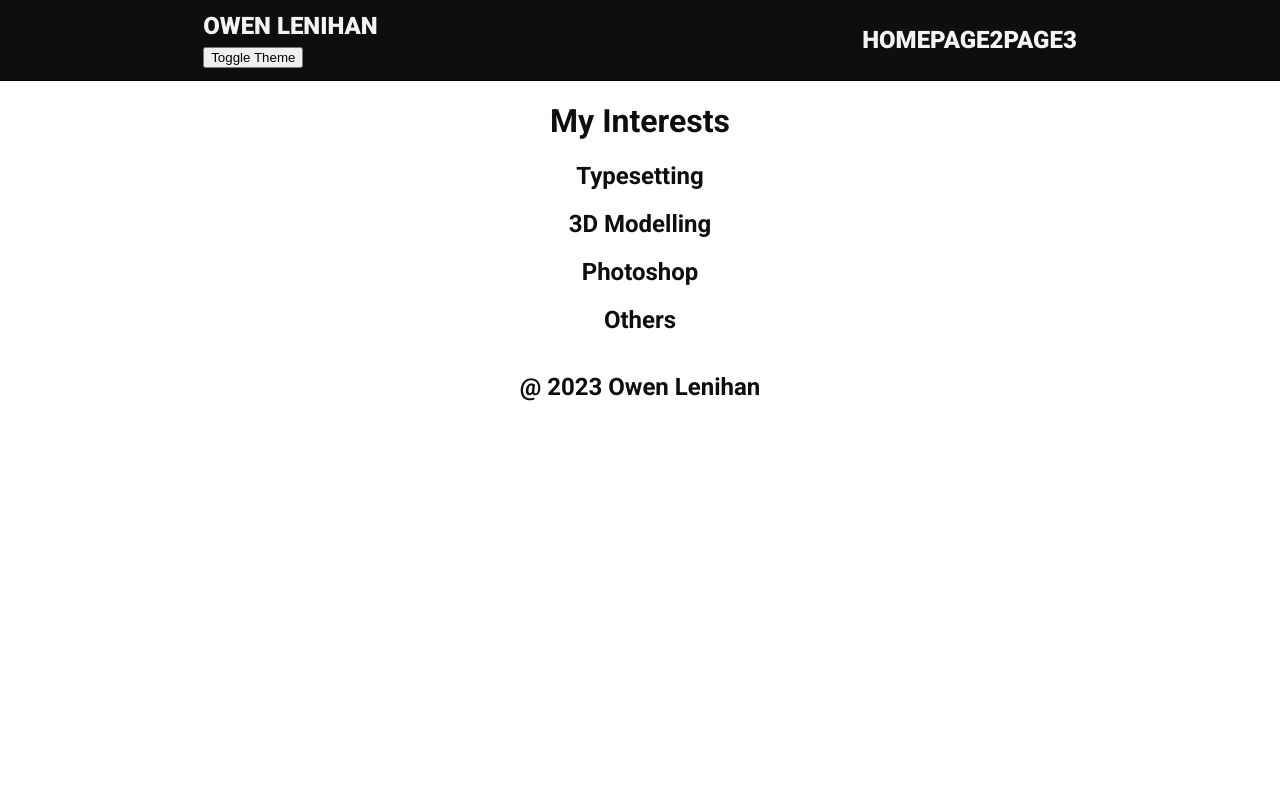
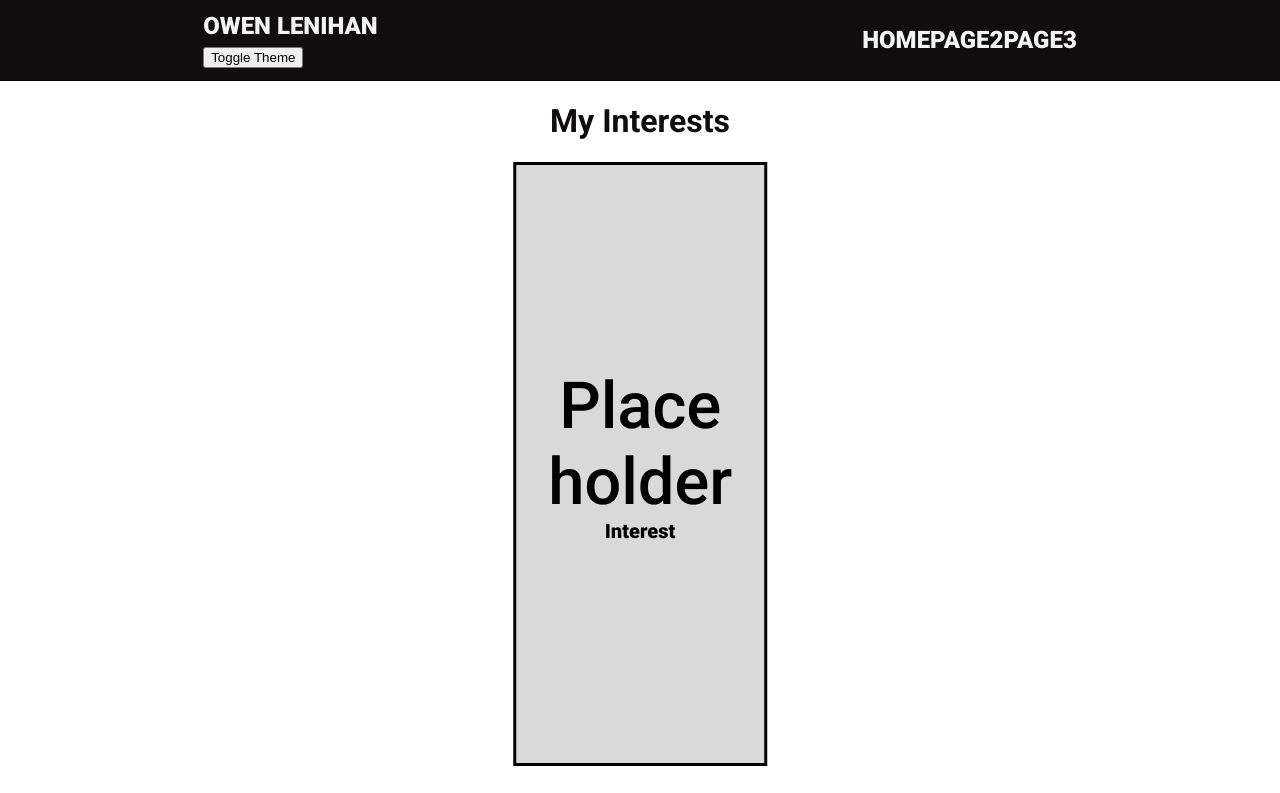
Before and after one commit to ying-lenny/Portfolio-Site-OL, a React (Create React App) app: page /Portfolio-Site-OL/page2 in a window 1280 px wide. Shown: the top 793 px of the page. Built offline with nearby package versions, Linux system fonts and the light colour scheme.

Commit message:
Starting work on interest page

```diff
--- a/src/Pages/ProjectPage.js
+++ b/src/Pages/ProjectPage.js
@@ -1,13 +1,17 @@
 import React from "react";
+import Interest from "../Assets/InterestTemplate.png"
 
 function ProjectPage() {
 	return (
-		<div>
+		<div className="interest-gallery">
 			<h1>My Interests</h1>
+			<div className="interest-gallery-content">
+				<img src={Interest} alt="Interest Template"/>
 				<h2>Typesetting</h2>
 				<h2>3D Modelling</h2>
 				<h2>Photoshop</h2>
 				<h2>Others</h2>
+			</div>
 		</div>
 	)
 }
```
Also changed, not shown: src/Assets/InterestTemplate.png (added).
